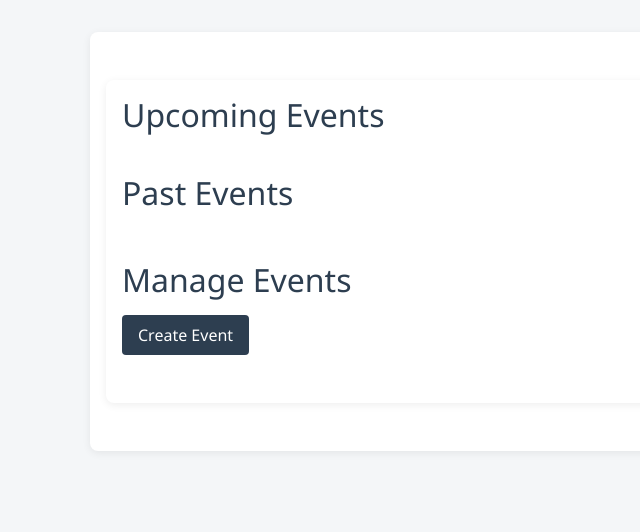
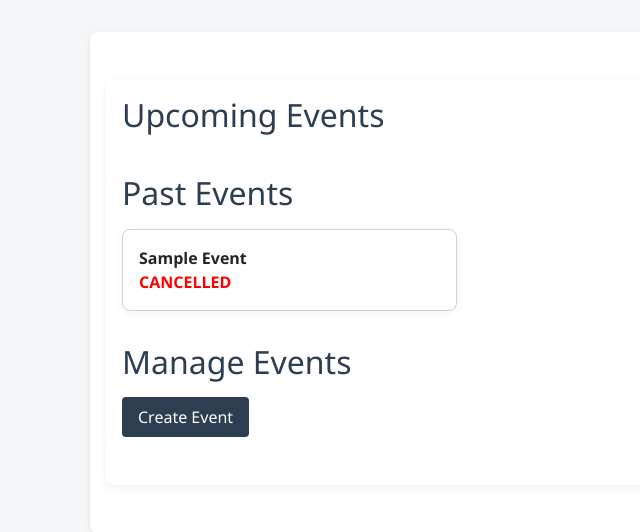
Before and after one commit to keerthanasasidharan/Event-Management-System, a Flask app: template templates/club.html in a window 1280 px wide. Shown: the part 68-600 px from the top of the page, without its empty margins (0-640 px from the left). Run offline with Flask 3, Linux system fonts and the light colour scheme; the template is opened without the code that fills it: values that come from a table or form of the project are taken from there, most other values are stand-ins (such as "Sample title", 1, 10 or a date in 2020); parts of the project's set-up code (start-up, migrations or seed data) failed here and were passed over.

Commit message:
vercel nadanilla, calendar set aaki

```diff
--- a/app.py
+++ b/app.py
@@ -218,10 +218,11 @@ def club():
 			event_id = request.form.get('event_id')
 			event= Events.query.get(event_id)
 			try:
-				event.title=eform.title.data
+				'''event.title=eform.title.data
 				event.desc=eform.desc.data
 				event.category=eform.category.data
-				event.reg_link=eform.reglink.data
+				event.reg_link=eform.reglink.data'''
+
 				db.session.commit()
 				flash("Event edited successfully")
 				return redirect(url_for('club'))
@@ -368,3 +369,29 @@ def register():
 	cform.vice.data=''
 	cform.poc.data=''
 	return render_template('register.html',form=form,cform=cform)
+
+@app.route('/delete_event/<int:id>')
+@login_required
+def delete_event(id):
+	try:
+		db.session.execute(text('CALL CANCELEVENT(:event_id)'),
+			{
+				'event_id':id
+			}
+		)
+		#only delete if no participants have registered
+		'''if not Participants.query.filter_by(event_id=id).first():
+			db.session.execute(text('delete from events where event_id=:event_id'),
+				{
+					'event_id':id
+				}
+			)'''
+		db.session.commit()
+	except Exception as e:
+		db.session.rollback()
+		print({'error':str(e)})
+	return redirect(url_for('club'))
+
+@app.errorhandler(404)
+def not_found(e):
+	return render_template("404.html"),404
--- a/templates/base.html
+++ b/templates/base.html
@@ -5,7 +5,7 @@
     <meta name="viewport" content="width=device-width, initial-scale=1.0">
     <title>User Dashboard</title>
     <link href="https://cdn.jsdelivr.net/npm/bootstrap@5.3.2/dist/css/bootstrap.min.css" rel="stylesheet">
-    <link rel="stylesheet" href="{{url_for('static',filename='styles.css')}}">
+    <link rel="stylesheet" href="{{url_for('static',filename='css/styles.css')}}">
 </head>
 <body>
     {% include 'navbar.html' %}
--- a/templates/club.html
+++ b/templates/club.html
@@ -6,7 +6,7 @@
         <div class="events-grid" id="clubUpcomingList">
             <!-- sample card -->
             {% for ev in events %}
-            {% if not ev.event_date or ev.event_date > now %}
+            {% if not ev.event_date or ev.event_date > now and ev.status!='Cancelled' %}
             <div class="event-card small" data-event-id={{ev.event_id}}>
                 <div>
                     <div class="event-title">{{ev.title | title}}</div>
@@ -27,7 +27,7 @@
 
                     {%endif%}
                     <button class="btn edit-btn" data-event-id={{ev.event_id}} data-title="{{ ev.title }}"
-        data-desc="{{ ev.desc }}"
+        data-description="{{ ev.description }}"
         data-category="{{ ev.category }}"
         data-reglink="{{ ev.reglink }}">Edit Details</button>
                 </div>
@@ -47,16 +47,6 @@
         </div>
         <div class="modal-body">
             <form id="venueRequestForm" method="POST" action="{{url_for('club')}}">
-                <!--
-                <label for="venue">Venue</label><br>
-                <input type="text" id="venue" name="venue" class="form-control" required><br>
-                <label for="start_date">Start Date</label><br>
-                <input type="date" id="start_date" name="start_date" class="form-control" required><br>
-                <label for="start_time">Start Time</label><br>
-                <input type="time" id="start_time" name="start_time" class="form-control" required><br>
-                <label for="end_time">End Time</label><br>
-                <input type="time" id="end_time" name="end_time" class="form-control" required><br>
-                -->
                 {{vform.hidden_tag()}}
                 <input type="hidden" id="reqpassingEvtId" name="event_id">
                 {{vform.venue.label}}
@@ -78,12 +68,16 @@
         <div class="past-events-grid" style="display: grid; grid-template-columns: repeat(3, 1fr); gap: 1rem;">
            {% for ev in events %}
            {% if ev.event_date%}
-           {% if ev.event_date < now %}
+           {% if ev.event_date < now or ev.status=='Cancelled' %}
             <div class="past-event-cell" style="border: 1px solid #d1d1d1; border-radius: 8px; background: #ffffff; box-shadow: 0 2px 8px rgba(0,0,0,0.05); padding: 1rem;">
+                {% if ev.status!='Cancelled' %}
                 <strong>{{ev.title|title}}</strong><br>
                 {% if ev.event_date %}
                 <span>{{ev.event_date.strftime('%B %d, %Y')}}</span><br>
                 {%endif%}
+                {% else %}
+                <strong>{{ev.title|title}}<br><span style="color:red;">CANCELLED</span></strong><br>
+                {% endif %}
             </div>
             {%endif%}
             {%endif%}
@@ -141,17 +135,26 @@
         <form method="POST" action="{{url_for('club')}}">
             <input type="hidden" id="edpassingEvtId" name="event_id">
             {{eform.hidden_tag()}}
-            {{eform.title.label}}
+            <!--{{eform.title.label}}
             {{eform.title(class='form-control')}}<br>
             {{eform.desc.label}}
             {{eform.desc(class='form-control')}}<br>
             {{eform.category.label}}
             {{eform.category(class='form-control')}}<br>
             {{eform.reglink.label}}
-            {{eform.reglink(class='form-control')}}
+            {{eform.reglink(class='form-control')}}-->
+            <label for="title">Title</label><br>
+            <input type="text" id="etitle" name="title" class="form-control" required><br>
+            <label for="description">Description</label><br>
+            <input type="text" id="edescription" name="description" class="form-control" required><br>
+            <label for="category">Category</label><br>
+            <input type="text" id="ecategory" name="category" class="form-control" required><br>
+            <label for="reglink">Registration Link (optional)</label><br>
+            <input type="text" id="ereglink" name="reglink" class="form-control" required><br>
         </div>
         <div class="modal-actions">
             <button class="btn" id="editEvt" name="edit_event">Save</button>
+            <a href="#" id="edelete_event" class="btn btn-danger">Delete</a>
         </div>
         </form>
     </div>
@@ -209,19 +212,22 @@
             button.addEventListener('click', function() {
 
                 const eventId = this.dataset.eventId;
-                const title = this.dataset.title || '';
-                const desc = this.dataset.desc || '';
-                const category = this.dataset.category || '';
-                const reglink = this.dataset.reglink || '';
+                const title = this.dataset.title;
+                const description = this.dataset.description;
+                const category = this.dataset.category;
+                const reglink = this.dataset.reglink;
 
                 // Set hidden input for event ID in your form
                 document.getElementById('edpassingEvtId').value = eventId;
 
                 // Fill the form fields
-                document.querySelector('input[name="title"]').value = title;
-                document.querySelector('textarea[name="desc"]').value = desc;
-                document.querySelector('input[name="category"]').value = category;
-                document.querySelector('input[name="reglink"]').value = reglink;
+                document.getElementById('etitle').value = title;
+                document.getElementById('edescription').value = description;
+                document.getElementById('ecategory').value = category;
+                document.getElementById('ereglink').value = reglink;
+
+                // Filling event id in delete link
+                document.getElementById('edelete_event').href=`/delete_event/${eventId}`
 
                 // Show the modal
                 modal.classList.add('open');
--- a/templates/index-backup.html
+++ b/templates/index-backup.html
@@ -53,7 +53,7 @@
                     <label>Semester<br><input type="text" id="inpSemester"></label>
                     <div class="modal-actions">
                         <button class="btn" id="saveUserBtn">Save</button>
-                        <button class="btn btn-secondary" id="cancelUserEdit">Cancel</button>
+                        <button class="btn btn-secondary" action="{{url_for('/')}}">Cancel</button>
                     </div>
                 </div>
             </div>
--- a/templates/navbar.html
+++ b/templates/navbar.html
@@ -1,4 +1,4 @@
-<link rel="stylesheet" href="{{url_for('static',filename='styles.css')}}">
+<link rel="stylesheet" href="{{url_for('static',filename='/css/styles.css')}}">
 <header class="navbar">
         <div class="logo"><a href="{{url_for('index')}}" style="color:white;text-decoration:none;">EVENTS</a></div>
         {% if current_user.is_authenticated %}
--- a/templates/register.html
+++ b/templates/register.html
@@ -25,7 +25,7 @@
 
                     <div style="display:flex;gap:8px;margin-top:8px;">
                         {{ form.submit(class="btn btn-secondary") }}
-                        <button type="button" id="cancelStudentSignup" class="btn btn-secondary">Cancel</button>
+                        <a href="{{url_for('index')}}" class="btn btn-secondary">Cancel</a>
                     </div>
                 </form>
 
@@ -44,7 +44,7 @@
 
                     <div style="display:flex;gap:8px;margin-top:8px;">
                         {{ cform.submit(class="btn btn-secondary") }}
-                        <button type="button" id="cancelClubSignup" class="btn btn-secondary">Cancel</button>
+                        <a href="{{url_for('index')}}" class="btn btn-secondary">Cancel</a>
                     </div>
                 </form>
                 <br><br>
```
Also changed, not shown: templates/404.html (added, +11 -0 lines), templates/index.html (+9 -4 lines), static/css/styles.css (renamed from static/styles.css), static/favicon.ico (deleted), static/images/error.jpg (added).
